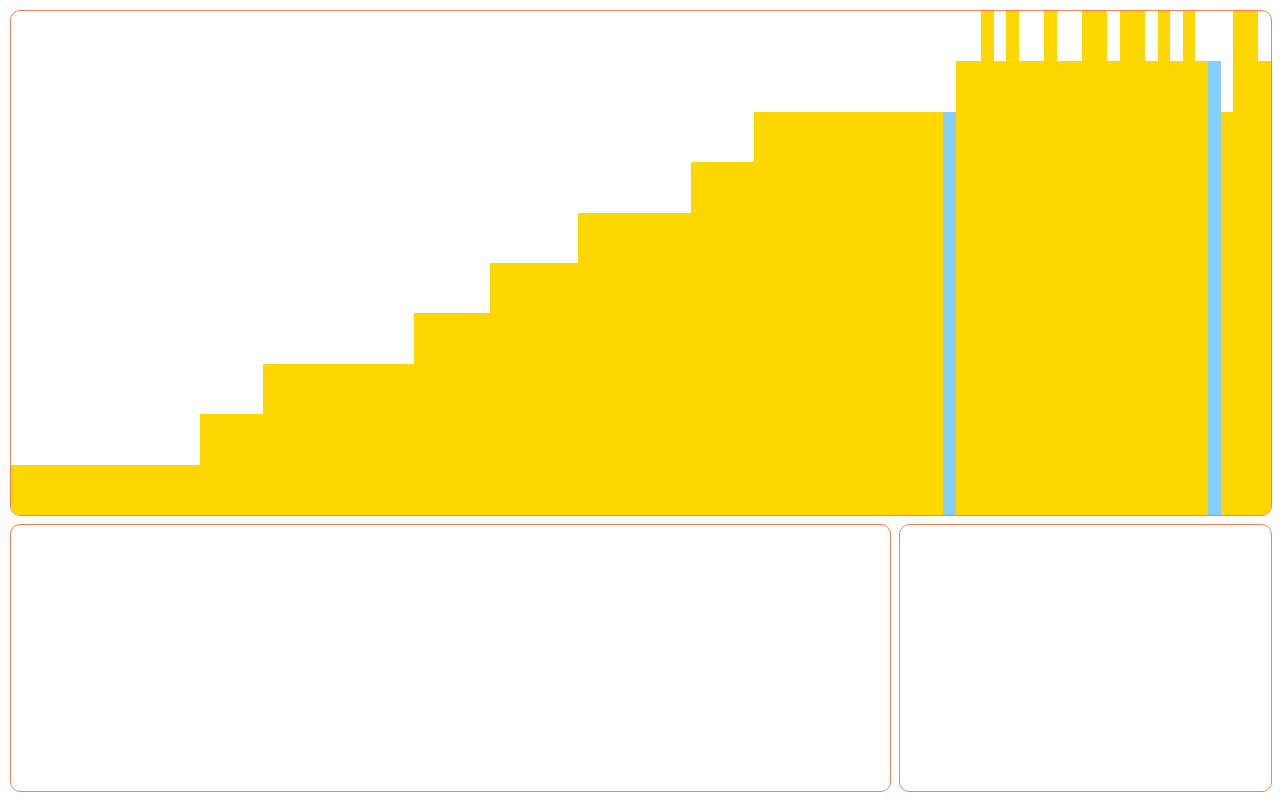
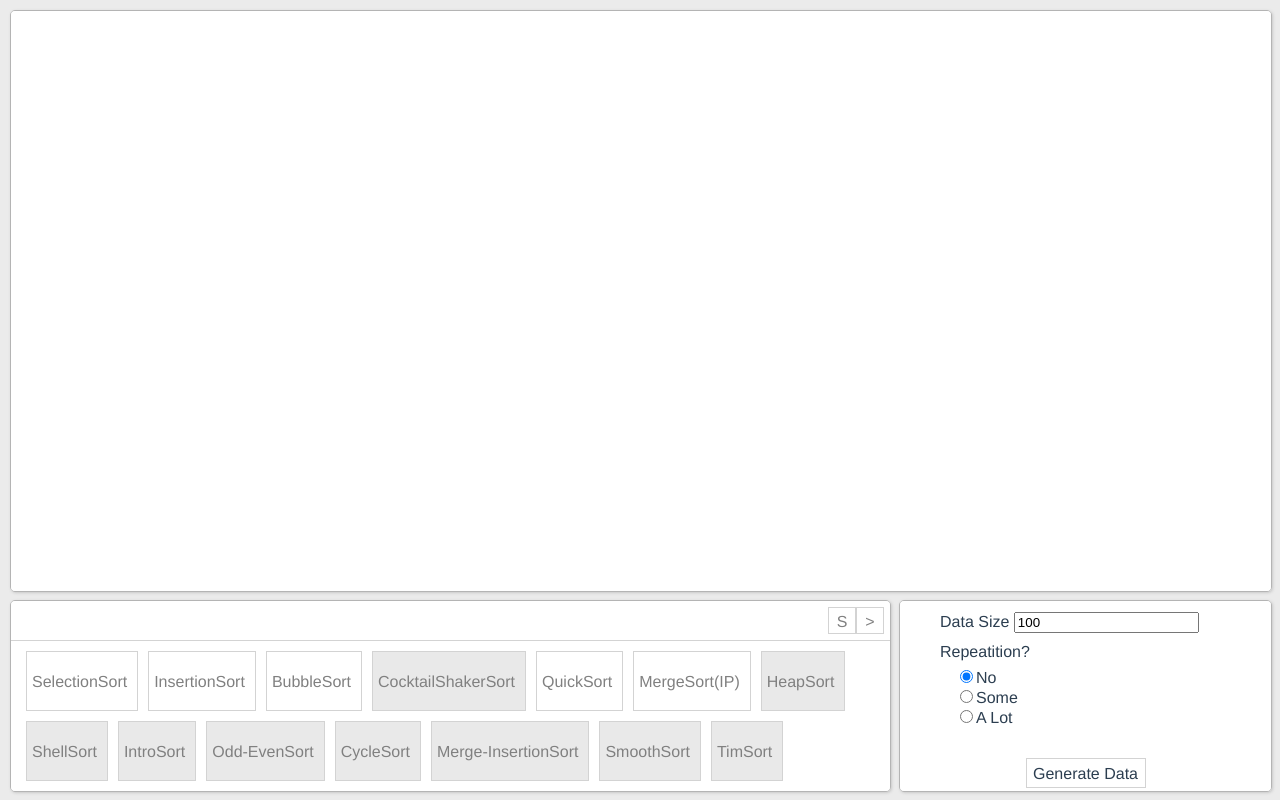
Before and after one commit to chrisli-03/SortingAnimation, a Vue app: page / in a window 1280 px wide. Built offline with nearby package versions, Linux system fonts and the light colour scheme.

Commit message:
Added InPlace Mergesort

```diff
--- a/src/App.vue
+++ b/src/App.vue
@@ -7,25 +7,43 @@
 			<div class="holder"><algorithm ref="Algorithm"/></div>
 		</div>
 		<div id="dataPanel" class="panel">
-			<div class="holder"></div>
+			<div class="holder"><my-data ref="MyData"/></div>
 		</div>
 	</div>
 </template>
 
 <script>
-import MyCanvas from './components/MyCanvas'
-import Algorithm from './components/Algorithm'
+import MyCanvas from '@/components/MyCanvas'
+import Algorithm from '@/components/Algorithm'
+import MyData from '@/components/Data'
+import eventBus from '@/js/EventBus'
 
 export default {
 	name: 'App',
 	components: {
 		MyCanvas,
-		Algorithm
+		Algorithm,
+		MyData
 	},
-	mounted: async function() {
-		await this.$refs.MyCanvas.shuffleInst()
-		let selected = this.$refs.Algorithm.getSelected()
-		if (await selected(this.$refs.MyCanvas.data, this.$refs.MyCanvas.swap)) alert('done')
+	methods: {
+		async sort() {
+			let selected = this.$refs.Algorithm.getAlgorithm()
+			if (await selected(this.$refs.MyCanvas.data, this.$refs.MyCanvas.swap)) {
+				eventBus.$emit('sorted', 0)
+				alert('done')
+			}
+		},
+		async shuffle() {
+			await this.$refs.MyCanvas.shuffleInst()
+		}
+	},
+	created() {
+		eventBus.$on('sort', id => {
+			this.sort()
+		})
+		eventBus.$on('shuffle', id => {
+			this.shuffle()
+		})
 	}
 }
 </script>
@@ -43,17 +61,18 @@ html, body { width: 100%; height: 100%; padding: 0; margin: 0; }
 	overflow: hidden;
 	padding: 5px;
 	box-sizing: border-box;
+	background-color: rgb(235, 235, 235);
 }
 #canvasPanel {
-	height: 65%;
+	height: calc(100% - 200px);
 	width: 100%;
 }
 #dataPanel {
-	height: 35%;
+	height: 200px;
 	width: 30%;
 }
 #algorithmPanel {
-	height: 35%;
+	height: 200px;
 	width: 70%;
 }
 .panel {
@@ -64,8 +83,9 @@ html, body { width: 100%; height: 100%; padding: 0; margin: 0; }
 .holder {
 	width: 100%;
 	height: 100%;
-	border: 1px solid coral;
-	border-radius: 10px;
+	border: 1px solid rgb(180, 180, 180);
+	box-shadow: 1px 1px 3px 0 rgb(200, 200, 200);
+	border-radius: 5px;
 	overflow: hidden;
 }
 </style>
--- a/src/components/Algorithm.vue
+++ b/src/components/Algorithm.vue
@@ -1,23 +1,222 @@
 <template>
-
+	<div id="algorithmPanel">
+		<div class="actionBar">
+			<div class="actionBar_btn" v-on:click="initShuffle">S</div>
+			<div class="actionBar_btn" v-on:click="initSort">></div>
+		</div>
+		<div class="algorithmBar">
+			<div class="algorithmBar_btn" v-for="(item, index) in data"
+						v-bind:class="[{ selected: selected===item.algorithm }, { disabled: item.disabled }]" v-on:click="changeAlgorithm(item)">
+				<div class="algorithmBar_btn_title">{{item.name}}</div>
+				<div class="algorithmBar_btn_time" v-if="item.averageTime != ''">{{item.averageTime}}<span style="margin-left: 1px;"></span>ms</div>
+			</div>
+		</div>
+	</div>
 </template>
 
 <script>
-import algorithms from '../js/algorithm.js'
+import algorithms from '@/js/algorithm.js'
+import eventBus from '@/js/EventBus'
 export default {
 	data () {
-	    return {
-			selected: 'selectionSort'
+    return {
+			selected: '',
+			sorting: false,
+			data: [{
+							name: 'SelectionSort',
+							algorithm: 'selectionSort',
+							averageTime: '',
+							disabled: false
+						},{
+							name: 'InsertionSort',
+							algorithm: 'insertionSort',
+							averageTime: '',
+							disabled: false
+						},{
+							name: 'BubbleSort',
+							algorithm: 'bubbleSort',
+							averageTime: '',
+							disabled: false
+						},{
+							name: 'CocktailShakerSort',
+							algorithm: 'cocktailShakerSort',
+							averageTime: '',
+							disabled: true
+						},{
+							name: 'QuickSort',
+							algorithm: 'quickSort',
+							averageTime: '',
+							disabled: false
+						},{
+							name: 'MergeSort(IP)',
+							algorithm: 'mergeSortIP',
+							averageTime: '',
+							disabled: false
+						},{
+							name: 'HeapSort',
+							algorithm: 'heapSort',
+							averageTime: '',
+							disabled: true
+						},{
+							name: 'ShellSort',
+							algorithm: 'shellSort',
+							averageTime: '',
+							disabled: true
+						},{
+							name: 'IntroSort',
+							algorithm: 'introSort',
+							averageTime: '',
+							disabled: true
+						},{
+							name: 'Odd-EvenSort',
+							algorithm: 'oddEvenSort',
+							averageTime: '',
+							disabled: true
+						},{
+							name: 'CycleSort',
+							algorithm: 'cycleSort',
+							averageTime: '',
+							disabled: true
+						},{
+							name: 'Merge-InsertionSort',
+							algorithm: 'mergeInsertionSort',
+							averageTime: '',
+							disabled: true
+						},{
+							name: 'SmoothSort',
+							algorithm: 'smoothSort',
+							averageTime: '',
+							disabled: true
+						},{
+							name: 'TimSort',
+							algorithm: 'timSort',
+							averageTime: '',
+							disabled: true
+						}]
 		}
 	},
 	methods: {
-		getSelected() {
+		getAlgorithm() {
 			return algorithms[this.selected]
+		},
+		changeAlgorithm(algorithm) {
+			if (!algorithm.disabled) this.selected = algorithm.algorithm
+		},
+		initSort() {
+			if (this.sorting) {
+				alert('Already sorting')
+				return
+			}
+			if (this.selected !== '') {
+				this.sorting = true
+				eventBus.$emit('sort', 0)
+			}
+			else alert('Please select an algorithm before sorting')
+		},
+		initShuffle() {
+			eventBus.$emit('shuffle', 0)
 		}
+	},
+	created() {
+		eventBus.$on('sorted', id => {
+			this.sorting = false
+		})
 	}
 }
 </script>
 
 <style scoped>
-
+	#algorithmPanel {
+		background-color: white;
+		width: 100%;
+		height: 100%;
+		padding-top: 40px;
+		position: relative;
+		-webkit-box-sizing: border-box;
+		box-sizing: border-box;
+		user-select: none;
+	}
+	.actionBar {
+		width: 100%;
+		height: 40px;
+		line-height: 40px;
+		position: absolute;
+		top: 0;
+		-webkit-box-sizing: border-box;
+		box-sizing: border-box;
+		border-bottom: 1px solid lightgray;
+		text-align: right;
+		padding: 6px;
+	}
+	.actionBar_btn {
+		width: 28px;
+		height: 100%;
+		display: inline-block;
+		vertical-align: top;
+		text-align: center;
+		line-height: 28px;
+		border: 1px solid lightgray;
+		box-shadow: 0 0 0 0 gold;
+		color: gray;
+		-webkit-box-sizing: border-box;
+		box-sizing: border-box;
+		cursor: pointer;
+		transition-property: border-color, box-shadow, color;
+		transition-duration: 0.4s, 0.4s, 0.4s;
+		transition-timing-function: ease, ease, ease;
+	}
+	.actionBar_btn:hover {
+		color: #FF9D00;
+		border-color: gold;
+		box-shadow: 0 0 2px 0 gold;
+	}
+	.algorithmBar {
+		width: 100%;
+		height: 100%;
+		padding: 10px;
+		padding-bottom: 0;
+		-webkit-box-sizing: border-box;
+		box-sizing: border-box;
+		text-align: left;
+	}
+	.algorithmBar_btn {
+		display: inline-block;
+		height: 60px;
+		cursor: pointer;
+		-webkit-box-sizing: border-box;
+		box-sizing: border-box;
+		border: 1px solid lightgray;
+		margin: 0 5px 10px 5px;
+		padding: 5px;
+		box-shadow: 0 0 0 0 gold;
+		color: gray;
+		transition-property: border-color, box-shadow, color;
+		transition-duration: 0.4s, 0.4s, 0.4s;
+		transition-timing-function: ease, ease, ease;
+	}
+	.algorithmBar_btn div {
+		display: inline-block;
+		height: 50px;
+		line-height: 50px;
+	}
+	.algorithmBar_btn:not(.disabled):not(.selected):hover {
+		border-color: #FFDE00;
+		color: #FF9D00;
+	}
+	.algorithmBar_btn_title {
+		margin-right: 5px;
+	}
+	.algorithmBar_btn_time {
+		color: #00FF00;
+		font-size: 14px;
+	}
+	.selected {
+		color: #FF7E00;
+		border-color: gold;
+		box-shadow: 0 0 2px 0 gold;
+	}
+	.disabled {
+		background-color: rgb(233, 233, 233);
+		cursor: default;
+	}
 </style>
--- a/src/components/Data.vue
+++ b/src/components/Data.vue
@@ -1,31 +1,97 @@
 <template>
-
+	<div id="dataPanel">
+		<div class="dataPanel_row">Data Size <input type="text" v-model="dataSize" /></div>
+		<div class="dataPanel_row">Repeatition?</div>
+		<div style="margin-left: 15px;">
+			<div><input type="radio" name="Repeatition" checked value="0" v-model="repeatition" />No</div>
+			<div><input type="radio" name="Repeatition" value="1" v-model="repeatition" />Some</div>
+			<div><input type="radio" name="Repeatition" value="2" v-model="repeatition" />A Lot</div>
+		</div>
+		<div class="dataPanel_row btn" v-on:click="generateData">Generate Data</div>
+	</div>
 </template>
 
 <script>
+import eventBus from '@/js/EventBus'
 export default {
 	data () {
-	    return {
-
+    return {
+			dataSize: 100,
+			repeatition: '0'
 		}
 	},
 	methods: {
-		shuffle() {
-			let array = this.data
-			let currentIndex = array.length, temporaryValue, randomIndex;
-			while (0 !== currentIndex) {
-				randomIndex = Math.floor(Math.random() * currentIndex);
-				currentIndex -= 1;
-				temporaryValue = array[currentIndex];
-				array[currentIndex] = array[randomIndex];
-				array[randomIndex] = temporaryValue;
+		generateData() {
+			if (this.dataSize > 1000) {
+				if (confirm('Too much data can cause massive lag\nare you sure you want to continue?')) {
+
+				} else {
+					return
+				}
 			}
-			this.data = array
+			let data = []
+			switch(this.repeatition) {
+				case '0':
+					for (let i = 1; i <= this.dataSize; i++) {
+						data.push(i)
+					}
+					break;
+				case '1':
+					for (let i = 1; i <= this.dataSize; i++) {
+						data.push((Math.random() * this.dataSize + 1)|0)
+					}
+					break;
+				case '2':
+					for (let i = 1; i <= this.dataSize; i++) {
+						data.push((Math.random() * this.dataSize/10 + 1)|0)
+					}
+					break;
+			}
+			eventBus.$emit('generateData', data)
 		}
 	}
 }
 </script>
 
 <style scoped>
-
+	#dataPanel {
+		width: 100%;
+		height: 100%;
+		background-color: #fff;
+		padding: 6px 40px 36px 40px;
+		user-select: none;
+		text-align: left;
+		-webkit-box-sizing: border-box;
+		box-sizing: border-box;
+		position: relative;
+	}
+	.dataPanel_row {
+		height: 30px;
+		line-height: 30px;
+	}
+	.btn {
+		width: 120px;
+		height: 30px;
+		line-height: 30px;
+		cursor: pointer;
+		text-align: center;
+		position: absolute;
+		left: 0;
+		bottom: 3px;
+		left: 50%;
+    transform: translateX(-50%);
+		border: 1px solid lightgray;
+		-webkit-box-sizing: border-box;
+		box-sizing: border-box;
+		transition-property: border-color, color, bottom;
+		transition-duration: 0.4s, 0.4s, 0.2s;
+		transition-timing-function: ease, ease, ease;
+	}
+	.btn:hover {
+		color: #0094FF;
+		border-color: #00BDFF;
+	}
+	.btn:active {
+		bottom: 2px;
+	}
 </style>
--- a/src/components/MyCanvas.vue
+++ b/src/components/MyCanvas.vue
@@ -14,6 +14,7 @@
 </template>
 
 <script>
+import eventBus from '@/js/EventBus'
 export default {
 	data () {
 	    return {
@@ -24,7 +25,8 @@ export default {
 			m: -1,
 			n: -1,
 			diff: 0,
-			speed: 5
+			speed: 3,
+			sorting: false
 		}
 	},
 	methods: {
@@ -35,6 +37,11 @@ export default {
 			this.maxHeight = Math.max(...this.data)
 		},
 		async shuffle() {
+			if (this.sorting) {
+				alert('Can\'t shuffle while sorting')
+				return
+			}
+			this.sorting = true
 			let array = this.data
 			let currentIndex = array.length-1, randomIndex
 			while (currentIndex > -1) {
@@ -42,12 +49,17 @@ export default {
 				await this.swap(randomIndex, currentIndex)
 				currentIndex -= 1
 			}
-			this.data = array
+			let _this = this
 			return new Promise((resolve) => {
+				_this.sorting = false
 				resolve(0)
 			})
 		},
 		shuffleInst() {
+			if (this.sorting) {
+				alert('Can\'t shuffle while sorting')
+				return
+			}
 			let array = this.data
 			let currentIndex = array.length-1, randomIndex
 			let promise = new Promise((resolve) => {
@@ -58,6 +70,9 @@ export default {
 				}
 				resolve(0)
 			})
+			this.data = array
+			this.m = -2 // change something in data to trigger vue to reload graph
+			this.m = -1
 			promise.then(() => { return })
 		},
 		swap(m, n) {
@@ -90,26 +105,34 @@ export default {
 		}
 	},
 	computed: {
-		barWidth: function() {
+		barWidth() {
 			return this.panelWidth/this.data.length
 		},
-		heightRatio: function() {
+		heightRatio() {
 			return this.panelHeight/this.maxHeight
 		}
 	},
-	mounted: function() {
-		let newData = this.data
-		/* for (let i = 0; i < 100; i++) {
-			newData.push(i)
-		} */
-		for (let i = 0; i < 100; i++) {
-			newData.push((Math.random() * 10 + 1)|0)
-		}
-		this.data = newData
+	mounted() {
 		window.addEventListener('resize', this.onResize)
 		this.onResize()
 	},
-	beforeDestroy: function() {
+	created() {
+		eventBus.$on('sort', id => {
+			this.sorting = true
+		})
+		eventBus.$on('sorted', id => {
+			this.sorting = false
+		})
+		eventBus.$on('generateData', data => {
+			if (this.sorting) {
+				alert('Can\'t change data while sorting')
+				return
+			}
+			this.data = data
+			this.onResize() // call onResize to make the bars right size
+		})
+	},
+	beforeDestroy() {
 		window.removeEventListener('resize', this.onResize)
 	}
 }
@@ -119,4 +142,5 @@ export default {
 	.bar { fill: gold }
 	.selected { fill: lightskyblue }
 	.hidden { fill: transparent }
+	#my-svg { background-color: white; }
 </style>
--- /dev/null
+++ b/src/js/EventBus.js
@@ -0,0 +1,3 @@
+import Vue from 'vue'
+const EventBus = new Vue()
+export default EventBus
```
Also changed, not shown: src/js/algorithm.js (+35 -3 lines).
